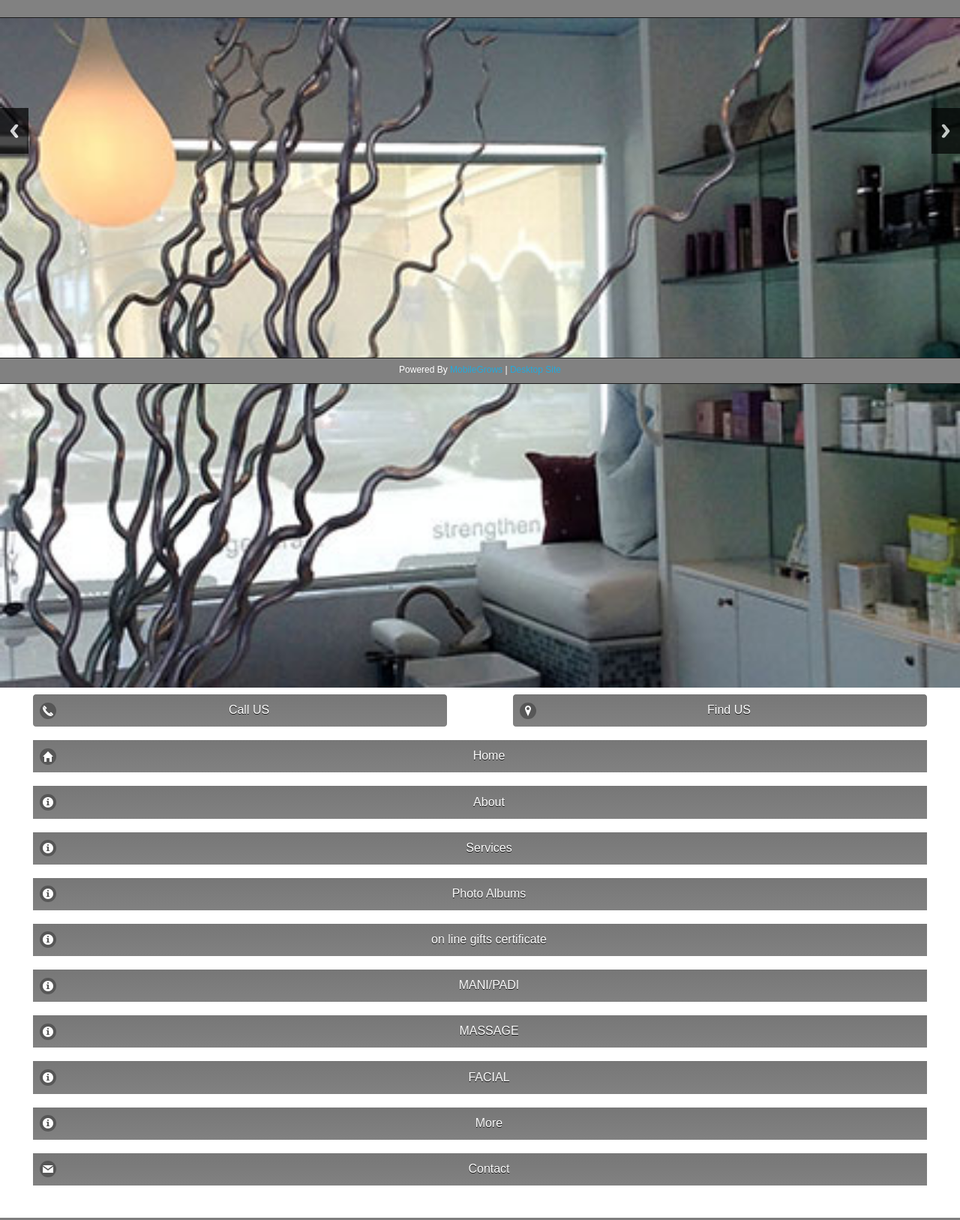
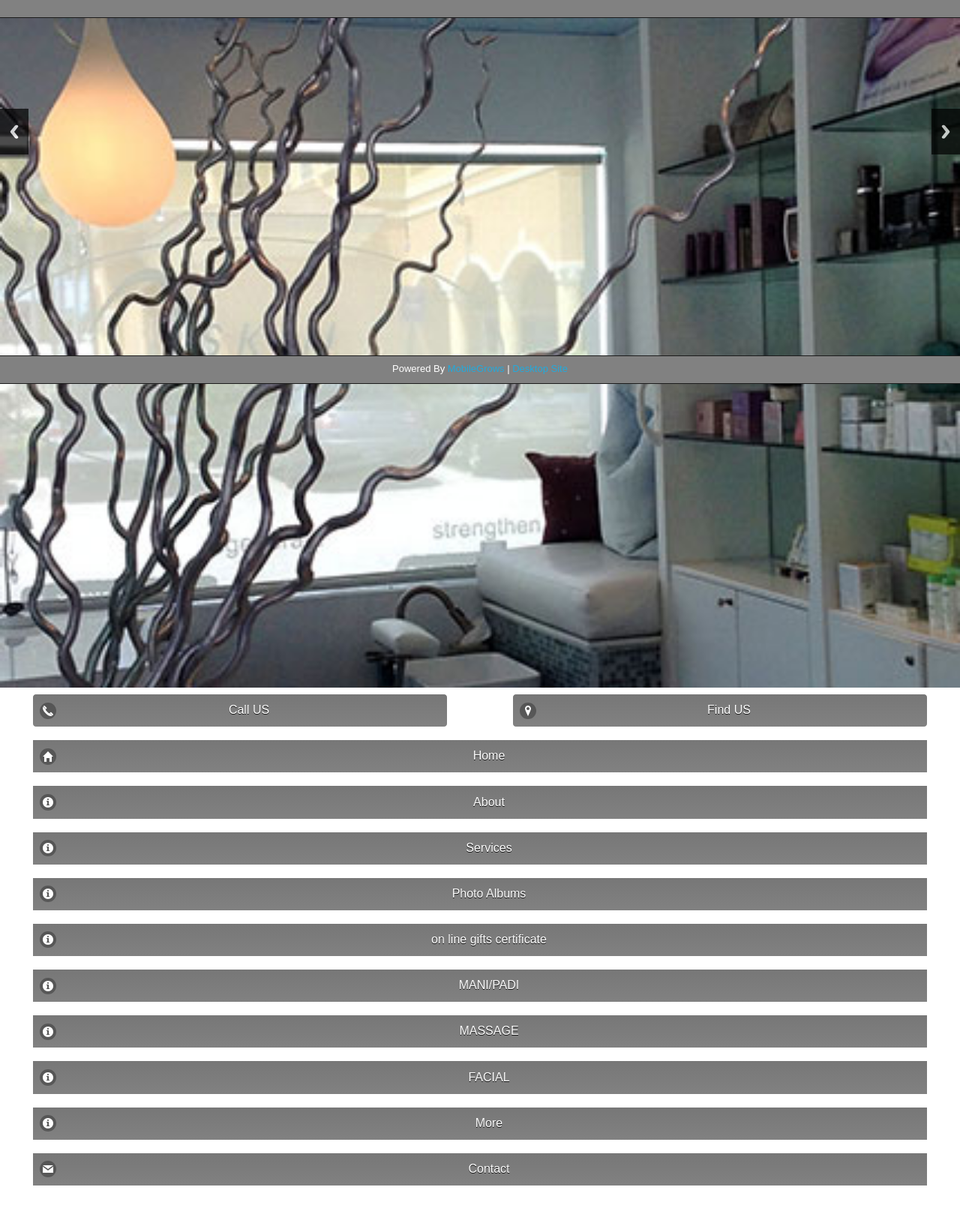
Before and after one commit to munirhadrovic/m.skinfacebody.weebly.com, a PHP site: page / in a window 1280 px wide. Shown: the part 289-1916 px from the top of the page at 75% size. Run offline with PHP 8.4, Linux system fonts and the light colour scheme.

Commit message:
official site,and font-size

```diff
--- a/index.php
+++ b/index.php
@@ -94,7 +94,7 @@
 		    <h1><img src="img/logo.png" alt="LOGO"></h1>
 		</div>
 		<div data-role="footer" data-theme="<?php echo $theme ?>" data-position="fixed">
-		    <h1 style="font-weight: normal; font-size: 12px;">Powered By <a href="http://marketrivals.com" rel="external" style="text-decoration: none;">MobileGrows</a> | <a href="http://marketrivals.com" rel="external" style="text-decoration: none;">  Desktop Site</a></h1>
+		    <h1 style="font-weight: normal; font-size: 13px;">Powered By <a href="http://mobilegrows.com/" rel="external" style="text-decoration: none;">MobileGrows</a> | <a href="http://marketrivals.com" rel="external" style="text-decoration: none;">  Desktop Site</a></h1>
 		</div>
 		<!-- page 1 ///////////////////////////////////////////////////////////////////////////////////////////////////////////////////-->
 		<div data-role="page" id="page1" data-theme="<?php echo $theme ?>">
```
